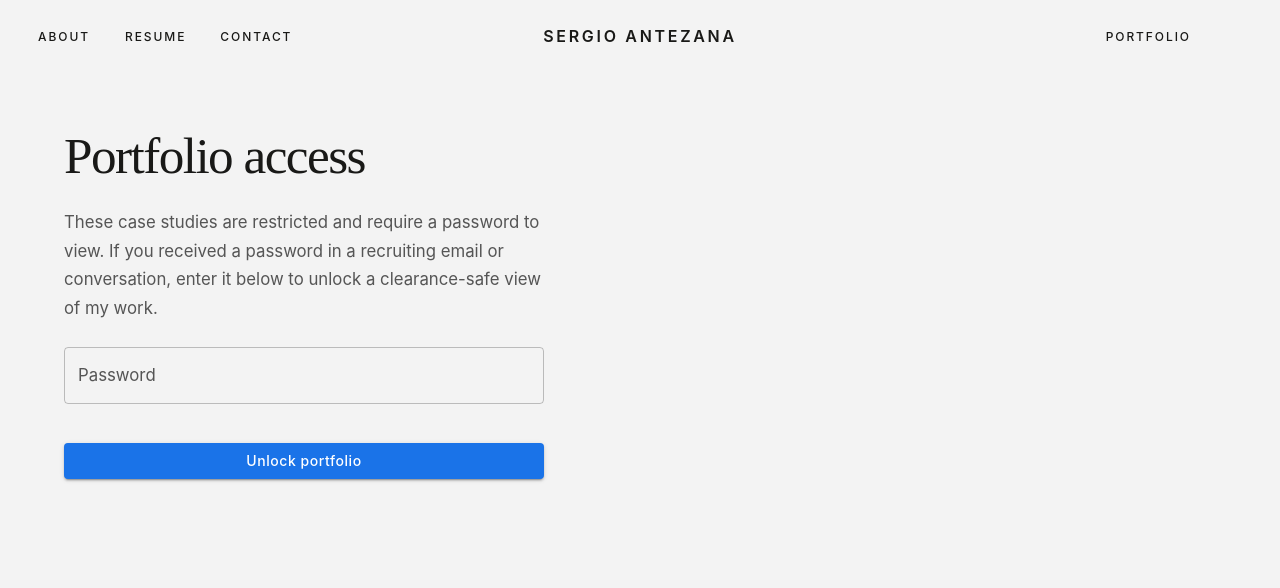
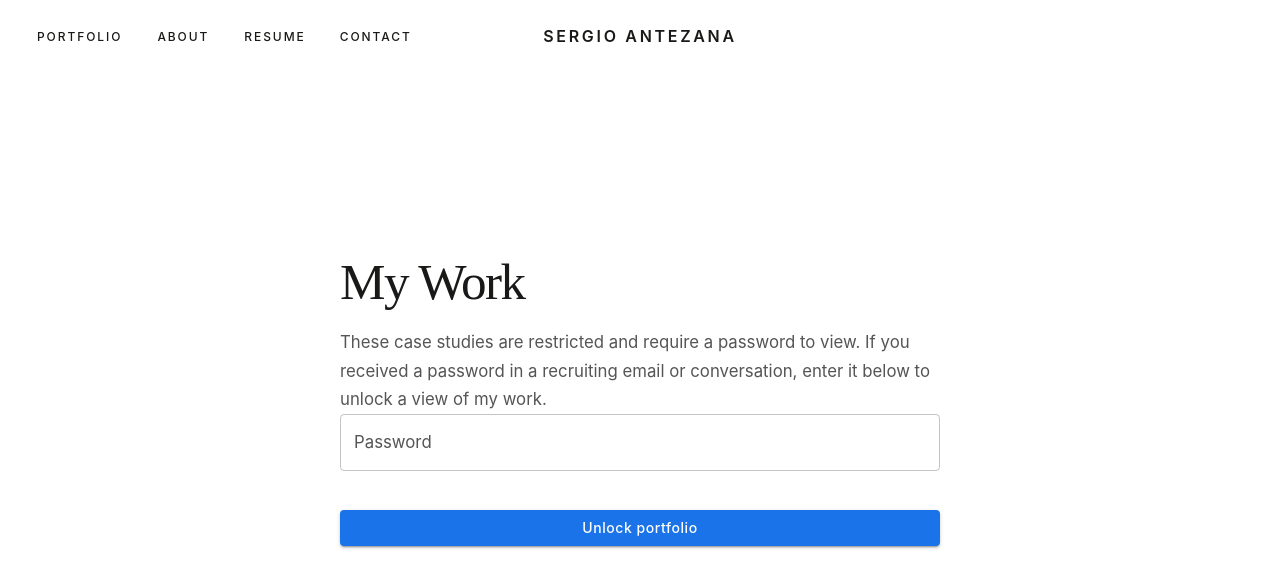
Before and after one commit to sergiullas/portfolio, a React (Vite) app in the folder my-portfolio/: page /portfolio in a window 1280 px wide. Shown: the top 588 px of the page. Built offline with nearby package versions, Linux system fonts and the light colour scheme; some icons are missing.

Commit message:
IxD Audit S2

```diff
--- a/my-portfolio/src/App.jsx
+++ b/my-portfolio/src/App.jsx
@@ -43,12 +43,35 @@ export default function App({ mode, setMode }) {
 
   return (
     <>
+     {/* Skip link for keyboard users */}
+    <MuiLink
+      href="#main"
+      sx={(t) => ({
+        position: "fixed",
+        left: t.spacing(2),
+        top: t.spacing(2),
+        zIndex: t.zIndex.tooltip + 1,
+        transform: "translateY(-200%)",
+        "&:focus-visible": {
+          transform: "translateY(0)",
+          backgroundColor: t.palette.background.paper,
+          padding: t.spacing(0.5, 1.5),
+          borderRadius: 999,
+          boxShadow: t.shadows[2],
+        },
+      })}
+    >
+      Skip to main content
+    </MuiLink>
+
       <Header mode={mode} setMode={setMode} scrollToId={scrollToId} />
 
+    <Box component="main" id="main">
       <Routes>
         <Route path="/" element={<HomePage scrollToId={scrollToId} />} />
         <Route path="/portfolio" element={<PortfolioPage />} />
       </Routes>
+    </Box>
     </>
   );
 }
--- a/my-portfolio/src/components/EditorialHero.jsx
+++ b/my-portfolio/src/components/EditorialHero.jsx
@@ -8,6 +8,8 @@ import {
   Link as MuiLink,
   Button,
 } from "@mui/material";
+
+import { Link as RouterLink } from "react-router-dom";
 
 import GitHubIcon from "@mui/icons-material/GitHub";
 import LinkedInIcon from "@mui/icons-material/LinkedIn";
@@ -97,7 +99,7 @@ export default function EditorialHero({
       </Grid>
 
       {/* CTAs*/}
-            <Box
+      <Box
         sx={{
           mt: 6,
           width: "100%",
@@ -105,9 +107,23 @@ export default function EditorialHero({
           justifyContent: "flex-start",
         }}
       >
-        <Stack direction="row" spacing={2}>
-          <Button variant="outlined"> What I’ve built</Button>
-          <Button variant="outlined">What I'm working on</Button>
+        <Stack direction="row" spacing={2} sx={{ mt: 1, flexWrap: "wrap" }}>
+          <Button
+            variant="contained"
+            color="primary"
+            size="medium"
+            component={RouterLink}
+            to="/portfolio"
+          >
+            View my work
+          </Button>
+          <Button
+            variant="outlined"
+             color="primary"
+            component={RouterLink}
+            to="/#contact"      // 👈 WiP
+          >What I'm working on
+          </Button>
         </Stack>
       </Box>
 
@@ -129,10 +145,10 @@ export default function EditorialHero({
           }}
         >
           <MuiLink
-            href="https://github.com/your-handle"
+            href="https://github.com/sergiullas"
             target="_blank"
             rel="noreferrer"
-            aria-label="GitHub"
+            aria-label="GitHub Profile"
             sx={{ display: "inline-flex", alignItems: "center", p: 1 }}
           >
             <GitHubIcon fontSize="small" />
@@ -142,7 +158,7 @@ export default function EditorialHero({
             href="https://www.linkedin.com/in/santezana/"
             target="_blank"
             rel="noreferrer"
-            aria-label="LinkedIn"
+            aria-label="LinkedIn Profile"
             sx={{ display: "inline-flex", alignItems: "center", p: 1 }}
           >
             <LinkedInIcon fontSize="small" />
--- a/my-portfolio/src/components/Header.jsx
+++ b/my-portfolio/src/components/Header.jsx
@@ -19,6 +19,7 @@ import useMediaQuery from "@mui/material/useMediaQuery";
 import { Link as RouterLink } from "react-router-dom";
 
 const PRIMARY_SECTIONS = [
+  { id: "portfolio", label: "Portfolio", to: "/portfolio" },
   { id: "about", label: "About", to: "/#about" },
   { id: "resume", label: "Resume", to: "/#resume" },
   { id: "contact", label: "Contact", to: "/#contact" },
@@ -160,28 +161,6 @@ export default function Header({ mode, setMode }) {
             gap: 1,
           }}
         >
-          {isDesktop && (
-            <Button
-              component={RouterLink}
-              to="/portfolio"
-              color="inherit"
-              size="small"
-              disableRipple
-              sx={{
-                fontWeight: 500,
-                letterSpacing: "0.16em",
-                textTransform: "uppercase",
-                fontSize: "0.75rem",
-                "&:hover": {
-                  textDecoration: "underline",
-                  textUnderlineOffset: "0.25em",
-                  backgroundColor: "transparent",
-                },
-              }}
-            >
-              Portfolio
-            </Button>
-          )}
 
           <IconButton
             color="inherit"
--- a/my-portfolio/src/pages/Portfolio.jsx
+++ b/my-portfolio/src/pages/Portfolio.jsx
@@ -39,22 +39,25 @@ export default function PortfolioPage() {
   // 🔐 Locked view
   if (!unlocked) {
     return (
-      <Section variant="soft" as="main">
+      <Section variant="white" layout="stack" fullHeight>
         <Box
           sx={{
-            maxWidth: 480,
-            width: "100%",
+
+            // --- Centering Rules ---
+            maxWidth: 'sm',      // 1. Limit the width of the Box
+            margin: '0 auto',    // 2. Center the limited-width Box horizontally
+            // -----------------------
           }}
         >
-          <Stack spacing={3}>
-            <Typography variant="h2" component="h1">
-              Portfolio access
+
+          <Typography variant="h2" component="h2" gutterBottom>
+            My Work
           </Typography>
 
           <Typography variant="body1" color="text.secondary">
             These case studies are restricted and require a password to view.
             If you received a password in a recruiting email or conversation,
-              enter it below to unlock a clearance-safe view of my work.
+            enter it below to unlock a view of my work.
           </Typography>
 
           <Box component="form" onSubmit={handleSubmit} noValidate>
@@ -74,7 +77,7 @@ export default function PortfolioPage() {
               </Button>
             </Stack>
           </Box>
-          </Stack>
+
         </Box>
       </Section>
     );
```
Also changed, not shown: my-portfolio/to-do.txt (added). Lines whose indentation alone changed are shown as unchanged.
